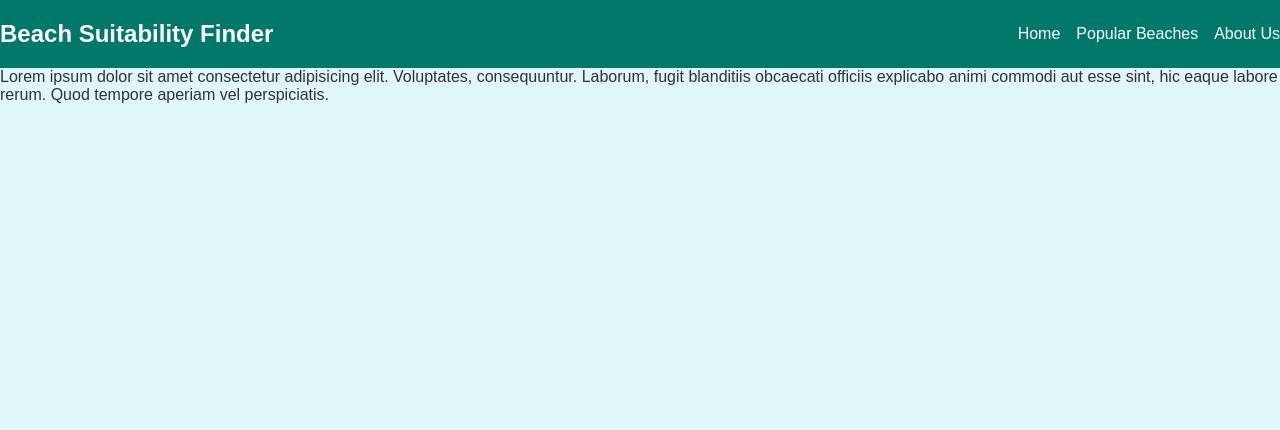
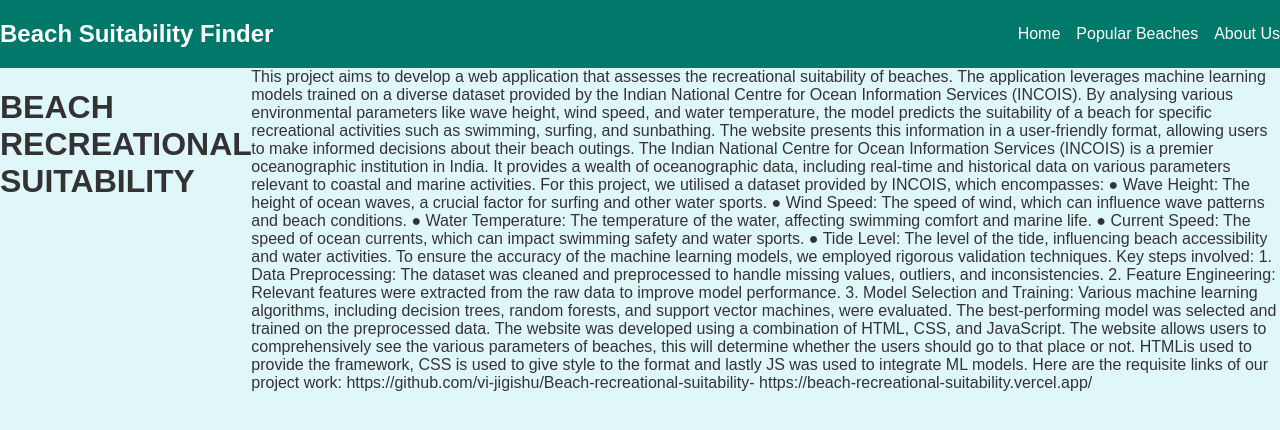
Before and after one commit to vi-jigishu/Beach-recreational-suitability-, a plain HTML site: page about.html in a window 1280 px wide. Drawn offline with Linux system fonts and the light colour scheme.

Commit message:
Updated code with new features/bug fixes

```diff
--- a/about.html
+++ b/about.html
@@ -19,10 +19,47 @@
             </nav>
         </header>
         <div id="about">
-            Lorem ipsum dolor sit amet consectetur adipisicing elit. Voluptates,
-            consequuntur. Laborum, fugit blanditiis obcaecati officiis explicabo
-            animi commodi aut esse sint, hic eaque labore rerum. Quod tempore
-            aperiam vel perspiciatis.
+            <h1>BEACH RECREATIONAL SUITABILITY</h1>
+This project aims to develop a web application that assesses the recreational
+suitability of beaches. The application leverages machine learning models trained on
+a diverse dataset provided by the Indian National Centre for Ocean Information
+Services (INCOIS). By analysing various environmental parameters like wave height,
+wind speed, and water temperature, the model predicts the suitability of a beach for
+specific recreational activities such as swimming, surfing, and sunbathing. The
+website presents this information in a user-friendly format, allowing users to make
+informed decisions about their beach outings.
+The Indian National Centre for Ocean Information Services (INCOIS) is a premier
+oceanographic institution in India. It provides a wealth of oceanographic data,
+including real-time and historical data on various parameters relevant to coastal and
+marine activities. For this project, we utilised a dataset provided by INCOIS, which
+encompasses:
+● Wave Height: The height of ocean waves, a crucial factor for surfing and
+other water sports.
+● Wind Speed: The speed of wind, which can influence wave patterns and
+beach conditions.
+● Water Temperature: The temperature of the water, affecting swimming
+comfort and marine life.
+● Current Speed: The speed of ocean currents, which can impact swimming
+safety and water sports.
+● Tide Level: The level of the tide, influencing beach accessibility and water
+activities.
+To ensure the accuracy of the machine learning models, we employed rigorous
+validation techniques. Key steps involved:
+1. Data Preprocessing: The dataset was cleaned and preprocessed to handle
+missing values, outliers, and inconsistencies.
+2. Feature Engineering: Relevant features were extracted from the raw data to
+improve model performance.
+3. Model Selection and Training: Various machine learning algorithms,
+including decision trees, random forests, and support vector machines, were
+evaluated. The best-performing model was selected and trained on the
+preprocessed data.
+The website was developed using a combination of HTML, CSS, and JavaScript.
+The website allows users to comprehensively see the various parameters of
+beaches, this will determine whether the users should go to that place or not. HTMLis used to provide the framework, CSS is used to give style to the format and lastly
+JS was used to integrate ML models.
+Here are the requisite links of our project work:
+https://github.com/vi-jigishu/Beach-recreational-suitability-
+https://beach-recreational-suitability.vercel.app/
         </div>
     </body>
 </html>
```
